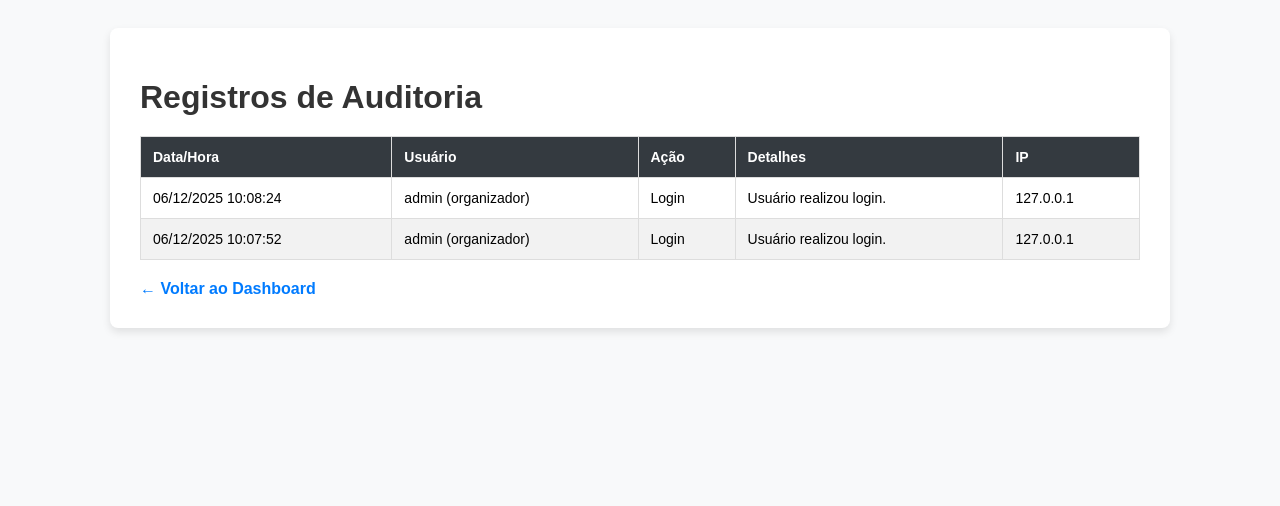
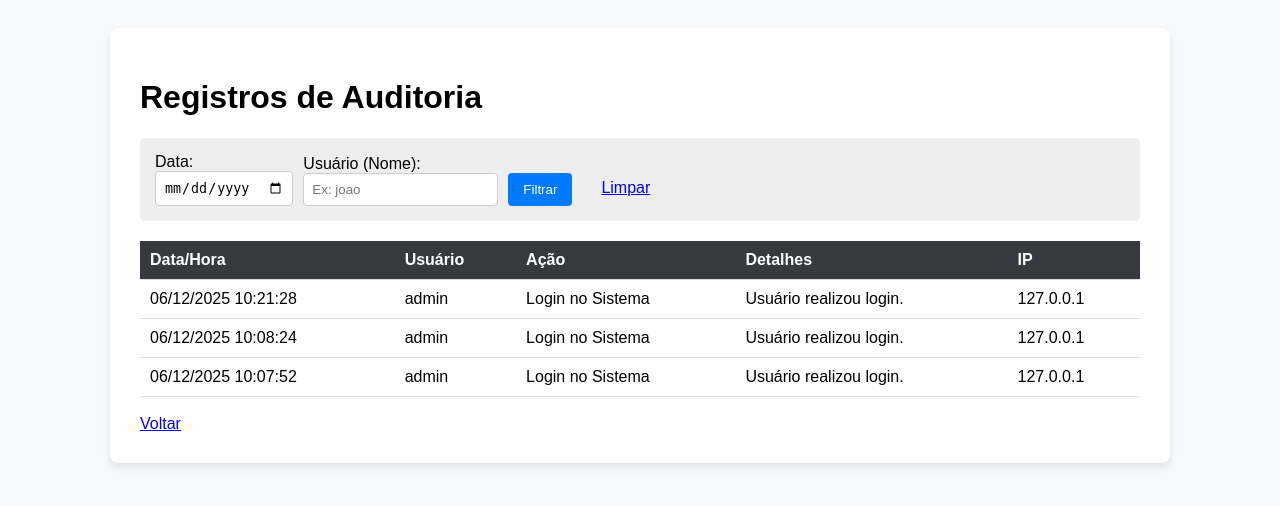
Before and after one commit to brnd1206/Sistema-de-Gestao, a Django app: page /organizador/auditoria/ in a window 1280 px wide. Shown: the top 506 px of the page. Run offline with Django 5.2, Linux system fonts and the light colour scheme; a user stored in the database is signed in; data comes from the database, SQL or seed files in the repository.

Commit message:
Atualização do registro de auditoria

```diff
--- a/Sgea/sgea_app/templates/sgea_app/dashboard/logs_auditoria.html
+++ b/Sgea/sgea_app/templates/sgea_app/dashboard/logs_auditoria.html
@@ -2,21 +2,36 @@
 <html lang="pt-br">
 <head>
     <meta charset="UTF-8">
-    <title>Registros de Auditoria</title>
+    <title>Auditoria</title>
     <style>
         body { font-family: Arial, sans-serif; background-color: #f8f9fa; padding: 20px; }
         .container { max-width: 1000px; margin: auto; background: #fff; padding: 30px; border-radius: 8px; box-shadow: 0 4px 8px rgba(0,0,0,0.1); }
-        h1 { color: #333; margin-bottom: 20px; }
-        table { width: 100%; border-collapse: collapse; margin-top: 20px; }
-        th, td { padding: 12px; border: 1px solid #ddd; text-align: left; font-size: 14px; }
+        .filter-form { background: #eee; padding: 15px; border-radius: 5px; margin-bottom: 20px; display: flex; gap: 10px; align-items: flex-end; }
+        .form-group { display: flex; flex-direction: column; }
+        input { padding: 8px; border: 1px solid #ccc; border-radius: 4px; }
+        button { padding: 9px 15px; background-color: #007bff; color: white; border: none; border-radius: 4px; cursor: pointer; }
+        table { width: 100%; border-collapse: collapse; }
+        th, td { padding: 10px; border-bottom: 1px solid #ddd; text-align: left; }
         th { background-color: #343a40; color: white; }
-        tr:nth-child(even) { background-color: #f2f2f2; }
-        .back-link { display: inline-block; margin-top: 20px; color: #007bff; text-decoration: none; font-weight: bold; }
     </style>
 </head>
 <body>
     <div class="container">
         <h1>Registros de Auditoria</h1>
+
+        <form method="get" class="filter-form">
+            <div class="form-group">
+                <label>Data:</label>
+                <input type="date" name="data" value="{{ data_filtro|default:'' }}">
+            </div>
+            <div class="form-group">
+                <label>Usuário (Nome):</label>
+                <input type="text" name="usuario" placeholder="Ex: joao" value="{{ usuario_filtro|default:'' }}">
+            </div>
+            <button type="submit">Filtrar</button>
+            <a href="{% url 'logs_auditoria' %}" style="margin-left: 10px; padding: 9px;">Limpar</a>
+        </form>
+
         <table>
             <thead>
                 <tr>
@@ -31,7 +46,7 @@
                 {% for log in logs %}
                 <tr>
                     <td>{{ log.data_hora|date:"d/m/Y H:i:s" }}</td>
-                    <td>{{ log.usuario.username }} ({{ log.usuario.perfil }})</td>
+                    <td>{{ log.usuario.username|default:"Anônimo" }}</td>
                     <td>{{ log.get_acao_display }}</td>
                     <td>{{ log.detalhes }}</td>
                     <td>{{ log.ip_usuario }}</td>
@@ -41,7 +56,8 @@
                 {% endfor %}
             </tbody>
         </table>
-        <a href="{% url 'organizador_dashboard' %}" class="back-link">&larr; Voltar ao Dashboard</a>
+        <br>
+        <a href="{% url 'organizador_dashboard' %}">Voltar</a>
     </div>
 </body>
 </html>
--- a/Sgea/sgea_app/urls.py
+++ b/Sgea/sgea_app/urls.py
@@ -12,7 +12,7 @@
     path('logout/', auth_views.LogoutView.as_view(next_page='login'), name='logout'),
     path('cadastro/', views.cadastro, name='cadastro'),
 
-    # URL de Ativação por E-mail (Sua funcionalidade)
+    # URL de Ativação por E-mail
     path('activate/<uidb64>/<token>/', views.activate, name='activate'),
 
     # --- Dashboards ---
@@ -39,9 +39,6 @@
     # Rota nova do seu amigo (Marcar Presença)
     path('inscricao/<int:inscricao_pk>/presenca/', views.marcar_presenca, name='marcar_presenca'),
 
-    # Rota mantida (Emitir Certificado individualmente)
-    path('inscricao/<int:inscricao_pk>/emitir_certificado/', views.emitir_certificado, name='emitir_certificado'),
-
     # --- API Endpoints ---
     # Endpoint para obter o token (Login da API)
     path('api/token-auth/', token_views.obtain_auth_token, name='api_token_auth'),
--- a/Sgea/sgea_app/views.py
+++ b/Sgea/sgea_app/views.py
@@ -6,9 +6,11 @@
 from django.contrib.auth.decorators import login_required
 from django.contrib import messages
 from django.utils import timezone
+from django.db.models import Q
+from django.utils.dateparse import parse_date
 import uuid
 
-# --- Imports para E-mail e Ativação (Vindos do seu Stash) ---
+# --- Imports para E-mail e Ativação ---
 from django.contrib.sites.shortcuts import get_current_site
 from django.template.loader import render_to_string
 from django.utils.http import urlsafe_base64_encode, urlsafe_base64_decode
@@ -20,7 +22,37 @@
 from .models import Evento, Inscricao, Certificado, LogAuditoria
 from .forms import UsuarioCreationForm, EventoForm
 
-# --- Autenticação (Com sua lógica de E-mail) ---
+
+# --- Funções Auxiliares ---
+
+def registrar_log(request, acao, detalhes=""):
+    """Salva um registro na tabela de auditoria"""
+    ip = request.META.get('REMOTE_ADDR')
+    user = request.user if request.user.is_authenticated else None
+
+    LogAuditoria.objects.create(
+        usuario=user,
+        acao=acao,
+        detalhes=detalhes,
+        ip_usuario=ip
+    )
+
+
+def verificar_e_gerar_certificado(inscricao):
+    """
+    Verifica se a inscrição cumpre os requisitos e gera o certificado automaticamente.
+    Requisitos: Evento finalizado + Presença confirmada + Sem certificado existente.
+    """
+    evento = inscricao.evento
+    if inscricao.presenca and evento.data_fim < timezone.now():
+        if not hasattr(inscricao, 'certificado'):
+            codigo = uuid.uuid4().hex[:16].upper()
+            Certificado.objects.create(inscricao=inscricao, codigo_validacao=codigo)
+            return True
+    return False
+
+
+# --- Autenticação e Cadastro ---
 
 def login_view(request):
     if request.user.is_authenticated:
@@ -47,26 +79,29 @@
 
     return render(request, 'sgea_app/index.html', {'form': form})
 
+
 def cadastro(request):
-    # Lógica de E-mail mantida (Do seu Stash)
     if request.user.is_authenticated:
         return redirect('participantes_dashboard')
 
     if request.method == 'POST':
         form = UsuarioCreationForm(request.POST)
         if form.is_valid():
-            # 1. Salva na memória
+            # 1. Salva na memória mas não no banco ainda se for usar ativação
             user = form.save(commit=False)
 
+            # Ajuste opcional para nome
             nome_digitado = form.cleaned_data.get('nome')
             if nome_digitado:
                 user.first_name = nome_digitado
 
-            # 2. Desativa para confirmação
+            # 2. Desativa para confirmação por email
             user.is_active = False
             user.save()
 
-            # 3. Envia E-mail
+            registrar_log(request, 'criacao_usuario', f"Autocadastro: {user.username}")
+
+            # 3. Envia E-mail de Ativação
             current_site = get_current_site(request)
             mail_subject = 'Confirmação de Cadastro - SGEA'
 
@@ -80,6 +115,7 @@
                 'token': token,
             }
 
+            # Certifique-se de ter este template criado
             message = render_to_string('sgea_app/emails/acc_active_email.html', context)
             to_email = form.cleaned_data.get('email')
             email = EmailMessage(mail_subject, message, to=[to_email])
@@ -93,8 +129,8 @@
 
     return render(request, 'sgea_app/usuarios/cadastro.html', {'form': form})
 
+
 def activate(request, uidb64, token):
-    # Lógica de Ativação mantida (Do seu Stash)
     User = get_user_model()
     try:
         uid = force_str(urlsafe_base64_decode(uidb64))
@@ -105,33 +141,18 @@
     if user is not None and default_token_generator.check_token(user, token):
         user.is_active = True
         user.save()
+        registrar_log(request, 'ativacao_conta', f"Conta ativada: {user.username}")
         messages.success(request, 'Sua conta foi ativada com sucesso! Faça login para continuar.')
         return redirect('login')
     else:
         return HttpResponse('O link de ativação é inválido ou expirou!')
 
 
-# --- Funcionalidades Auxiliares (Do Upstream/Amigo) ---
-
-def verificar_e_gerar_certificado(inscricao):
-    """
-    Verifica se a inscrição cumpre os requisitos e gera o certificado automaticamente.
-    Mantido do código do seu amigo (funcionalidade importante).
-    """
-    evento = inscricao.evento
-    if inscricao.presenca and evento.data_fim < timezone.now():
-        if not hasattr(inscricao, 'certificado'):
-            codigo = uuid.uuid4().hex[:16].upper()
-            Certificado.objects.create(inscricao=inscricao, codigo_validacao=codigo)
-            return True
-    return False
-
-
-# --- Dashboard do Participante e Inscrições ---
+# --- Dashboards ---
 
 @login_required
 def participantes_dashboard(request):
-    # Mesclado: Usa a versão do seu amigo que gera certificados automáticos
+    # 1. Automação: Gera certificados pendentes ao acessar o dashboard
     inscricoes_pendentes = Inscricao.objects.filter(
         usuario=request.user,
         presenca=True,
@@ -141,15 +162,17 @@
     for inscricao in inscricoes_pendentes:
         verificar_e_gerar_certificado(inscricao)
 
+    # 2. Listas de Eventos
     eventos_inscritos = Evento.objects.filter(participantes=request.user)
     eventos_disponiveis = Evento.objects.exclude(participantes=request.user)
 
-    # Suporte a professor (Do upstream)
+    # 3. Lista de Responsabilidade do Professor
     eventos_responsavel = []
     if request.user.perfil == 'professor':
-        eventos_responsavel = Evento.objects.filter(organizador=request.user) # Ajustei para organizador pois professor_responsavel não estava no model original enviado, mas se existir, troque aqui.
+        eventos_responsavel = Evento.objects.filter(professor_responsavel=request.user)
 
-    certificados_obtidos = Certificado.objects.filter(inscricao__usuario=request.user).select_related('inscricao__evento')
+    certificados_obtidos = Certificado.objects.filter(inscricao__usuario=request.user).select_related(
+        'inscricao__evento')
 
     context = {
         'eventos_inscritos': eventos_inscritos,
@@ -159,39 +182,6 @@
     }
     return render(request, 'sgea_app/dashboard/participantes_dashboard.html', context)
 
-@login_required
-def inscrever_evento(request, pk):
-    evento = get_object_or_404(Evento, pk=pk)
-
-    if request.method == 'POST':
-        # Mesclado: Mantida a verificação de limite de vagas (Do Upstream)
-        if evento.participantes.count() >= evento.quantidade_participantes:
-            messages.error(request, f"Desculpe, as vagas para o evento '{evento.nome}' estão esgotadas.")
-            return redirect('participantes_dashboard')
-
-        ja_inscrito = Inscricao.objects.filter(usuario=request.user, evento=evento).exists()
-        if not ja_inscrito:
-            Inscricao.objects.create(usuario=request.user, evento=evento)
-            messages.success(request, f"Inscrição no evento '{evento.nome}' realizada com sucesso!")
-        else:
-            messages.warning(request, f"Você já está inscrito no evento '{evento.nome}'.")
-
-    return redirect('participantes_dashboard')
-
-@login_required
-def cancelar_inscricao(request, pk):
-    evento = get_object_or_404(Evento, pk=pk)
-
-    if request.method == 'POST':
-        inscricao = Inscricao.objects.filter(usuario=request.user, evento=evento)
-        if inscricao.exists():
-            inscricao.delete()
-            messages.info(request, f"Sua inscrição no evento '{evento.nome}' foi cancelada.")
-
-    return redirect('participantes_dashboard')
-
-
-# --- Dashboard do Organizador e CRUD de Eventos ---
 
 @login_required
 def organizador_dashboard(request):
@@ -204,24 +194,29 @@
     }
     return render(request, 'sgea_app/dashboard/organizador_dashboard.html', context)
 
+
+# --- Gestão de Eventos (CRUD) ---
+
 @login_required
 def criar_evento(request):
     if request.user.perfil != 'organizador':
         return redirect('participantes_dashboard')
 
     if request.method == 'POST':
-        # Mesclado: Adicionado request.FILES para permitir upload de Banner (Do Upstream)
+        # Importante: request.FILES para upload de banner
         form = EventoForm(request.POST, request.FILES)
         if form.is_valid():
             evento = form.save(commit=False)
             evento.organizador = request.user
             evento.save()
-            registrar_log(request, 'criacao_evento', f"Criou o evento '{evento.nome}'")
+
+            registrar_log(request, 'evento_cadastro', f"Evento criado: {evento.nome} (ID: {evento.id})")
             return redirect('organizador_dashboard')
     else:
         form = EventoForm()
 
     return render(request, 'sgea_app/eventos/evento_form.html', {'form': form, 'titulo': 'Criar Novo Evento'})
+
 
 @login_required
 def atualizar_evento(request, pk):
@@ -231,15 +226,16 @@
         return redirect('organizador_dashboard')
 
     if request.method == 'POST':
-        # Mesclado: Adicionado request.FILES aqui também
         form = EventoForm(request.POST, request.FILES, instance=evento)
         if form.is_valid():
             form.save()
+            registrar_log(request, 'evento_edicao', f"Evento editado: {evento.nome} (ID: {evento.id})")
             return redirect('organizador_dashboard')
     else:
         form = EventoForm(instance=evento)
 
     return render(request, 'sgea_app/eventos/evento_form.html', {'form': form, 'titulo': 'Editar Evento'})
+
 
 @login_required
 def deletar_evento(request, pk):
@@ -249,11 +245,13 @@
         return redirect('organizador_dashboard')
 
     if request.method == 'POST':
+        nome_evento = evento.nome
         evento.delete()
-        registrar_log(request, 'exclusao_evento', f"Deletou o evento ID {pk}")
+        registrar_log(request, 'evento_exclusao', f"Evento deletado: {nome_evento}")
         return redirect('organizador_dashboard')
 
     return render(request, 'sgea_app/eventos/evento_confirm_delete.html', {'evento': evento})
+
 
 def detalhes_evento(request, pk):
     evento = get_object_or_404(Evento, pk=pk)
@@ -267,53 +265,43 @@
     }
     return render(request, 'sgea_app/eventos/detalhes_evento.html', context)
 
-def registrar_log(request, acao, detalhes=""):
-    """Salva um registro na tabela de auditoria"""
-    if request.user.is_authenticated:
-        LogAuditoria.objects.create(
-            usuario=request.user,
-            acao=acao,
-            detalhes=detalhes,
-            ip_usuario=request.META.get('REMOTE_ADDR')
-        )
+
+# --- Inscrições e Participantes ---
+
+@login_required
+def inscrever_evento(request, pk):
+    evento = get_object_or_404(Evento, pk=pk)
+
+    if request.method == 'POST':
+        # Regra: Limite de Vagas
+        if evento.participantes.count() >= evento.quantidade_participantes:
+            messages.error(request, f"Desculpe, as vagas para o evento '{evento.nome}' estão esgotadas.")
+            return redirect('participantes_dashboard')
+
+        ja_inscrito = Inscricao.objects.filter(usuario=request.user, evento=evento).exists()
+        if not ja_inscrito:
+            Inscricao.objects.create(usuario=request.user, evento=evento)
+            registrar_log(request, 'inscricao', f"Inscrição realizada no evento: {evento.nome}")
+            messages.success(request, f"Inscrição no evento '{evento.nome}' realizada com sucesso!")
+        else:
+            messages.warning(request, f"Você já está inscrito no evento '{evento.nome}'.")
+
+    return redirect('participantes_dashboard')
 
 
 @login_required
-def organizador_cadastrar_participante(request):
-    """Permite ao organizador cadastrar novos usuários (Alunos/Professores)"""
-    if request.user.perfil != 'organizador':
-        return redirect('participantes_dashboard')
+def cancelar_inscricao(request, pk):
+    evento = get_object_or_404(Evento, pk=pk)
 
     if request.method == 'POST':
-        form = UsuarioCreationForm(request.POST)
-        if form.is_valid():
-            novo_usuario = form.save()
+        inscricao = Inscricao.objects.filter(usuario=request.user, evento=evento)
+        if inscricao.exists():
+            inscricao.delete()
+            registrar_log(request, 'cancelamento', f"Cancelou inscrição no evento: {evento.nome}")
+            messages.info(request, f"Sua inscrição no evento '{evento.nome}' foi cancelada.")
 
-            # Log da ação
-            registrar_log(
-                request,
-                'cadastro_usuario',
-                f"Cadastrou o usuário {novo_usuario.username} ({novo_usuario.perfil})"
-            )
+    return redirect('participantes_dashboard')
 
-            messages.success(request, f"Usuário {novo_usuario.username} cadastrado com sucesso!")
-            return redirect('organizador_dashboard')
-    else:
-        form = UsuarioCreationForm()
-
-    return render(request, 'sgea_app/usuarios/cadastro.html', {'form': form, 'titulo': 'Novo Participante'})
-
-
-@login_required
-def logs_auditoria(request):
-    """Exibe a lista de logs do sistema"""
-    if request.user.perfil != 'organizador':
-        return redirect('participantes_dashboard')
-
-    logs = LogAuditoria.objects.all()
-    return render(request, 'sgea_app/dashboard/logs_auditoria.html', {'logs': logs})
-
-# --- Gerenciamento de Certificados (Versão Melhorada do Upstream) ---
 
 @login_required
 def gerenciar_participantes(request, pk):
@@ -322,13 +310,19 @@
     if evento.organizador != request.user:
         return redirect('organizador_dashboard')
 
-    # Mesclado: Varre a lista e gera o que estiver pendente
+    # Automação: Se o evento já acabou, verifica e gera certificados pendentes para quem tem presença
     if evento.data_fim < timezone.now():
         pendentes = Inscricao.objects.filter(evento=evento, presenca=True, certificado__isnull=True)
+        gerados = 0
         for insc in pendentes:
-            verificar_e_gerar_certificado(insc)
+            if verificar_e_gerar_certificado(insc):
+                gerados += 1
 
-    inscricoes = Inscricao.objects.filter(evento=evento).select_related('usuario', 'certificado').order_by('usuario__first_name')
+        if gerados > 0:
+            messages.success(request, f"{gerados} certificados foram gerados automaticamente.")
+
+    inscricoes = Inscricao.objects.filter(evento=evento).select_related('usuario', 'certificado').order_by(
+        'usuario__first_name')
 
     context = {
         'evento': evento,
@@ -336,69 +330,83 @@
     }
     return render(request, 'sgea_app/eventos/gerenciar_participantes.html', context)
 
+
 @login_required
-def emitir_certificado(request, inscricao_pk):
+def marcar_presenca(request, inscricao_pk):
     inscricao = get_object_or_404(Inscricao, pk=inscricao_pk)
     evento = inscricao.evento
 
     if evento.organizador != request.user:
         return redirect('organizador_dashboard')
 
-    if request.method == 'POST':
-        if not hasattr(inscricao, 'certificado'):
-            codigo = uuid.uuid4().hex[:16].upper()
-            Certificado.objects.create(inscricao=inscricao, codigo_validacao=codigo)
-            messages.success(request, f"Certificado para {inscricao.usuario.first_name} emitido com sucesso!")
-        else:
-            messages.warning(request, "Este participante já possui um certificado.")
-
-    return redirect('gerenciar_participantes', pk=evento.pk)
-
-@login_required
-def marcar_presenca(request, inscricao_pk):
-    # Funcionalidade do Upstream
-    inscricao = get_object_or_404(Inscricao, pk=inscricao_pk)
-    evento = inscricao.evento
-
-    if evento.organizador != request.user:
-        return redirect('organizador_dashboard')
-
-    # Alterna presença
+    # Alterna status de presença
     inscricao.presenca = not inscricao.presenca
     inscricao.save()
 
-    # Tenta gerar certificado automaticamente
+    status_str = "Presente" if inscricao.presenca else "Ausente"
+    registrar_log(request, 'presenca', f"Marcou {status_str} para {inscricao.usuario.username} no evento {evento.nome}")
+
+    # Tenta gerar certificado automaticamente se o evento já acabou
     verificar_e_gerar_certificado(inscricao)
 
     return redirect('gerenciar_participantes', pk=evento.pk)
 
+
+# --- Funcionalidades Extras do Organizador (Auditoria e Cadastro) ---
+
 @login_required
-def gerar_certificados_evento(request, pk):
-    # Funcionalidade do Upstream: Botão para gerar tudo de uma vez
-    evento = get_object_or_404(Evento, pk=pk)
+def organizador_cadastrar_participante(request):
+    """Permite ao organizador cadastrar novos usuários manualmente"""
+    if request.user.perfil != 'organizador':
+        return redirect('participantes_dashboard')
 
-    if evento.organizador != request.user:
-        return redirect('organizador_dashboard')
+    if request.method == 'POST':
+        form = UsuarioCreationForm(request.POST)
+        if form.is_valid():
+            # Salva direto (sem enviar email de ativação, pois o organizador está criando)
+            novo_usuario = form.save()
 
-    if timezone.now() < evento.data_fim:
-        messages.error(request, "Erro: O evento ainda não terminou. Aguarde a data de fim.")
-        return redirect('gerenciar_participantes', pk=evento.pk)
+            registrar_log(
+                request,
+                'cadastro_usuario',
+                f"Organizador cadastrou o usuário {novo_usuario.username} ({novo_usuario.perfil})"
+            )
 
-    inscricoes_validas = Inscricao.objects.filter(
-        evento=evento,
-        presenca=True,
-        certificado__isnull=True
-    )
+            messages.success(request, f"Usuário {novo_usuario.username} cadastrado com sucesso!")
+            return redirect('organizador_dashboard')
+    else:
+        form = UsuarioCreationForm()
 
-    if not inscricoes_validas.exists():
-        messages.warning(request, "Nenhum participante pendente com presença confirmada.")
-        return redirect('gerenciar_participantes', pk=evento.pk)
+    # Reutiliza o template de cadastro, mas passa um título diferente
+    return render(request, 'sgea_app/usuarios/cadastro.html', {
+        'form': form,
+        'titulo': 'Novo Participante (Admin)'
+    })
 
-    count = 0
-    for inscricao in inscricoes_validas:
-        codigo = uuid.uuid4().hex[:16].upper()
-        Certificado.objects.create(inscricao=inscricao, codigo_validacao=codigo)
-        count += 1
 
-    messages.success(request, f"{count} certificados gerados com sucesso!")
-    return redirect('gerenciar_participantes', pk=evento.pk)
+@login_required
+def logs_auditoria(request):
+    """Exibe a lista de logs do sistema com filtros"""
+    if request.user.perfil != 'organizador':
+        return redirect('participantes_dashboard')
+
+    # Busca logs e otimiza query com select_related
+    logs = LogAuditoria.objects.all().select_related('usuario')
+
+    # Filtros
+    data_filtro = request.GET.get('data')
+    usuario_filtro = request.GET.get('usuario')
+
+    if data_filtro:
+        data = parse_date(data_filtro)
+        if data:
+            logs = logs.filter(data_hora__date=data)
+
+    if usuario_filtro:
+        logs = logs.filter(usuario__username__icontains=usuario_filtro)
+
+    return render(request, 'sgea_app/dashboard/logs_auditoria.html', {
+        'logs': logs,
+        'data_filtro': data_filtro,
+        'usuario_filtro': usuario_filtro
+    })
```
Also changed, not shown: Sgea/sgea_app/api_views.py (+12 -0 lines), Sgea/sgea_app/models.py (+11 -12 lines), Sgea/db.sqlite3, Sgea/sgea_app/migrations/0006_alter_logauditoria_acao_alter_logauditoria_detalhes_and_more.py (added).
